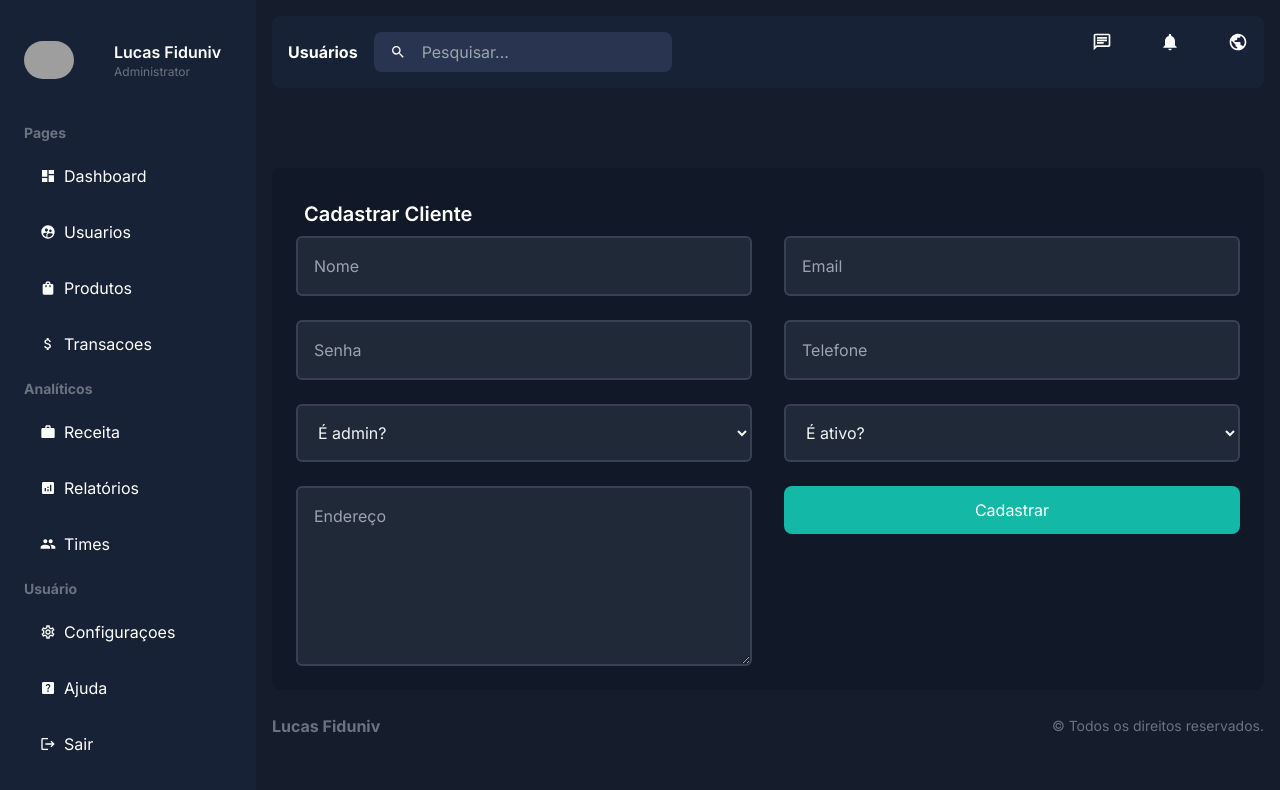
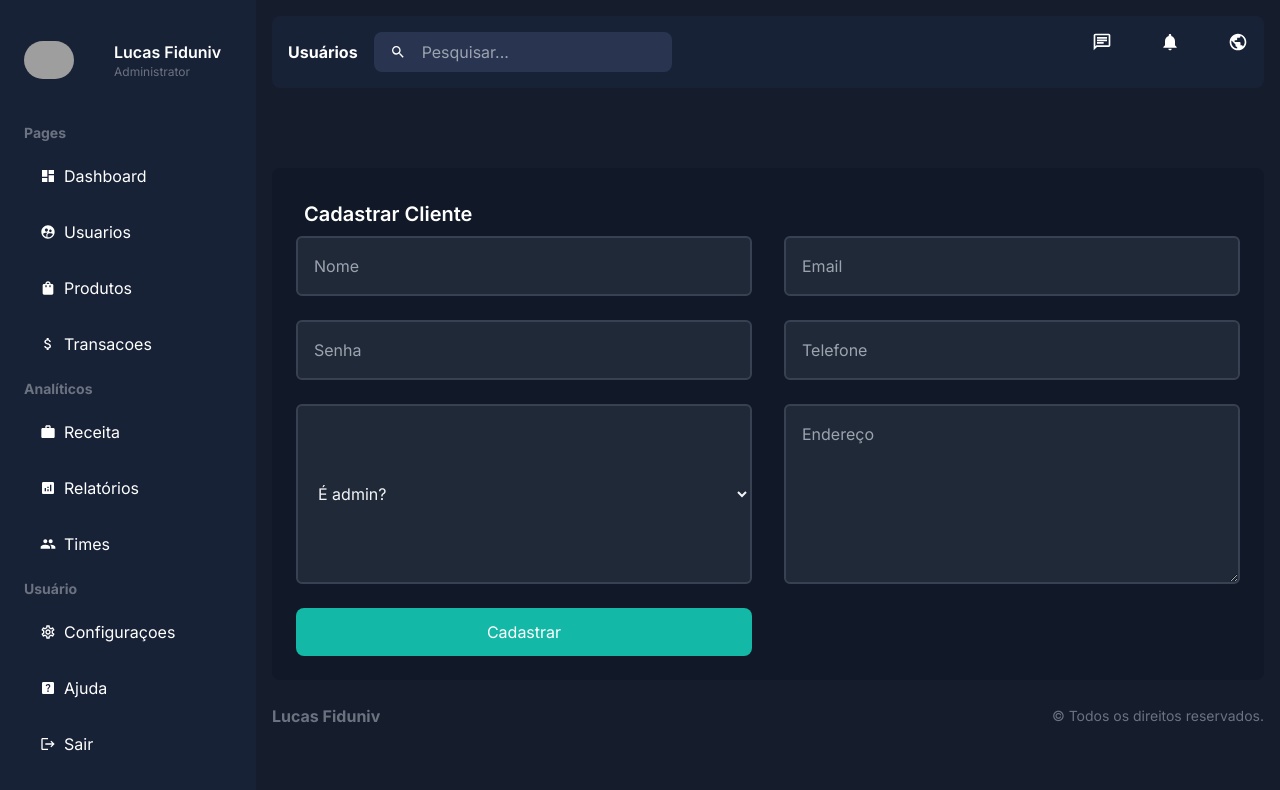
Before and after one commit to lucasfiduniv/Dashboard-nextjs, a Next.js app: page /dashboard/users/add in a window 1280 px wide. Shown: the top 790 px of the page. Built offline with nearby package versions, Linux system fonts and the light colour scheme; grey boxes are pictures that could not be loaded.

Commit message:
fix: arrumando tipagens para conseguir dar build

```diff
--- a/app/dashboard/transactions/page.tsx
+++ b/app/dashboard/transactions/page.tsx
@@ -39,7 +39,7 @@ const transactionsData = [
   },
 ];
 
-const TransactionsPage = ({ searchParams }) => {
+const TransactionsPage = ({ searchParams }: any) => {
   const [searchTerm, setSearchTerm] = useState("");
   const [filterType, setFilterType] = useState("all");
   const [filterCategory, setFilterCategory] = useState("all");
@@ -72,14 +72,14 @@ const TransactionsPage = ({ searchParams }) => {
     indexOfLastItem
   );
 
-  const handlePageChange = (pageNumber) => setCurrentPage(pageNumber);
+  const handlePageChange = (pageNumber: any) => setCurrentPage(pageNumber);
 
   return (
     <div className="bg-[#182237] p-4 md:p-6 rounded-lg mt-6">
       <div className="mb-4 flex justify-between items-center">
         <Search
           placeholder="Buscar por uma transação..."
-          onChange={(e) => setSearchTerm(e.target.value)}
+          onChange={(e: any) => setSearchTerm(e.target.value)}
           className="mr-2"
         />
         <Link href="users/add">
--- a/app/dashboard/users/add/page.tsx
+++ b/app/dashboard/users/add/page.tsx
@@ -30,28 +30,20 @@ const AddUserPage = () => {
           name="phone"
           className="p-4 bg-gray-800 text-gray-100 border-2 border-gray-700 rounded-md focus:outline-none focus:border-blue-500"
         />
+
         <select
           name="isAdmin"
           id="isAdmin"
           className="p-4 bg-gray-800 text-gray-100 border-2 border-gray-700 rounded-md focus:outline-none focus:border-blue-500"
         >
-          <option value={false}>É admin?</option>
-          <option value={true}>Sim</option>
-          <option value={false}>Não</option>
-        </select>
-        <select
-          name="isActive"
-          id="isActive"
-          className="p-4 bg-gray-800 text-gray-100 border-2 border-gray-700 rounded-md focus:outline-none focus:border-blue-500"
-        >
-          <option value={true}>É ativo?</option>
-          <option value={true}>Sim</option>
-          <option value={false}>Não</option>
+          <option value="false">É admin?</option>
+          <option value="true">Sim</option>
+          <option value="false">Não</option>
         </select>
         <textarea
           name="address"
           id="address"
-          rows="6"
+          rows={6}
           placeholder="Endereço"
           className="p-4 bg-gray-800 text-gray-100 border-2 border-gray-700 rounded-md focus:outline-none focus:border-blue-500"
         ></textarea>
--- a/app/dashboard/users/page.tsx
+++ b/app/dashboard/users/page.tsx
@@ -35,7 +35,7 @@ const usersData = [
   },
 ];
 
-const UsersPage = ({ searchParams }) => {
+const UsersPage = ({ searchParams }: any) => {
   const [searchTerm, setSearchTerm] = useState("");
   const [currentPage, setCurrentPage] = useState(1);
   const [isLoading, setIsLoading] = useState(true);
@@ -63,7 +63,7 @@ const UsersPage = ({ searchParams }) => {
   const indexOfLastItem = currentPage * itemsPerPage;
   const indexOfFirstItem = indexOfLastItem - itemsPerPage;
   const currentUsers = filteredUsers.slice(indexOfFirstItem, indexOfLastItem);
-  const handlePageChange = (pageNumber) => setCurrentPage(pageNumber);
+  const handlePageChange = (pageNumber: any) => setCurrentPage(pageNumber);
 
   return (
     <div
@@ -74,7 +74,7 @@ const UsersPage = ({ searchParams }) => {
       <div className="mb-4 flex justify-between items-center">
         <Search
           placeholder="Buscar por um usuário..."
-          onChange={(e) => setSearchTerm(e.target.value)}
+          onChange={(e: any) => setSearchTerm(e.target.value)}
           className="mr-2"
         />
         <Link href="users/add">
--- a/app/login/page.tsx
+++ b/app/login/page.tsx
@@ -5,7 +5,7 @@ import toast from "react-hot-toast";
 
 const Login = () => {
   const router = useRouter();
-  const handleLogin = async (event) => {
+  const handleLogin = async (event: any) => {
     event.preventDefault();
     const formData = new FormData(event.target);
     const email = formData.get("email");
```
